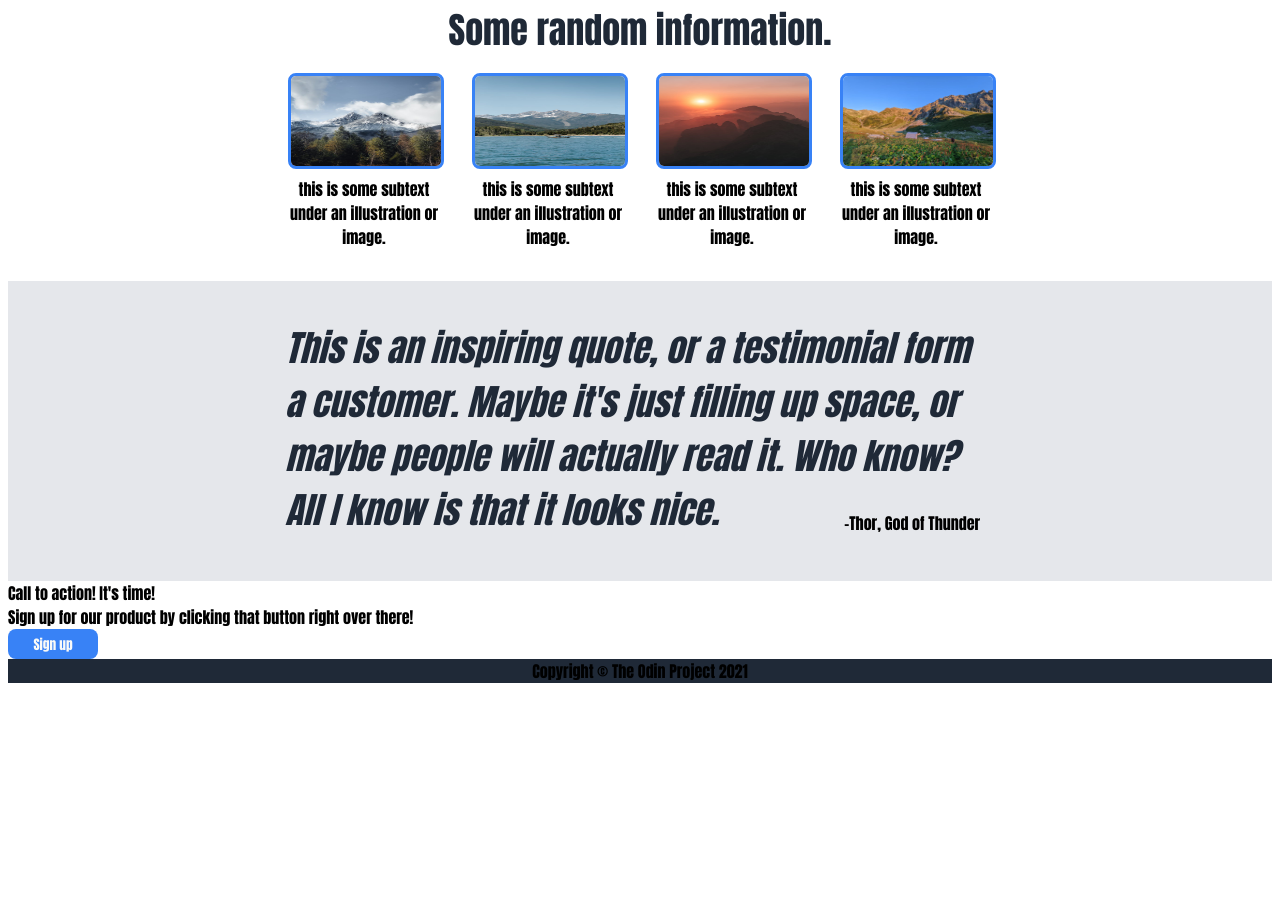
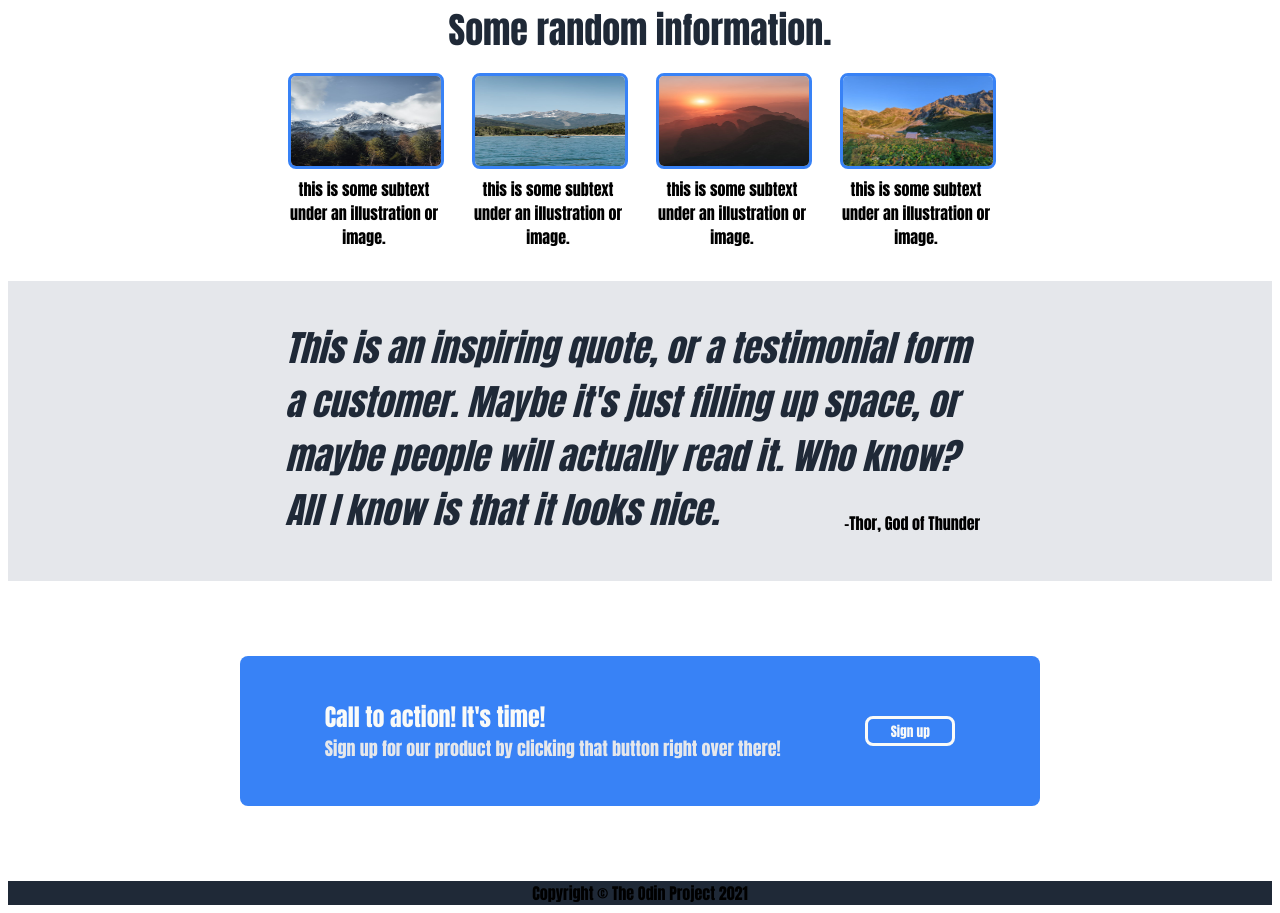
Before and after one commit to ojo88/Landing-Page, a plain HTML site: page index.html in a window 1280 px wide. Shown: the part 585-1498 px from the top of the page. Before the commit the page ends 1276 px from the top, so only its background shows below. Drawn offline with Linux system fonts and the light colour scheme.

Commit message:
complete styling for content section 3

```diff
--- a/index.html
+++ b/index.html
@@ -52,9 +52,13 @@
             <div class="quotee">-Thor, God of Thunder</div>
         </div>
         <div class="contentThree">
-            <div>Call to action! It's time!</div>
-            <div>Sign up for our product by clicking that button right over there!</div>
-            <button>Sign up</button>
+            <div class="modal">
+                <div class="call">
+                    <div class="callHeader">Call to action! It's time!</div>
+                    <div class="callText">Sign up for our product by clicking that button right over there!</div>
+                </div>
+                <button class="borderButton">Sign up</button>
+            </div>
         </div>
         <footer>
             Copyright &copy; The Odin Project 2021
--- a/styles.css
+++ b/styles.css
@@ -28,7 +28,7 @@ li {
     padding: 16px;
 }
 
-.logo {
+.logo, .callHeader {
     display: flex;
     font-size: 24px;
     color: #f9faf8;
@@ -155,3 +155,34 @@ button {
     padding: 4px 30px 0px 0px;
 
 }
+
+.contentThree {
+    display: flex;
+    flex-flow: row nowrap;
+    height: 300px;
+    justify-content: center;
+    align-items: center;
+}
+
+.modal {
+    height: 150px;
+    width: 800px;
+    background-color: #3882f6;
+    border-radius: 8px;
+    display: flex;
+    flex-flow: row nowrap;
+    justify-content: space-evenly;
+    align-items: center;
+
+}
+
+.callText {
+    color: #E5E7EB;
+    font-size: 18px;
+
+}
+
+.borderButton {
+    border-style: solid;
+    border-color: #f9faf8;
+}
```
